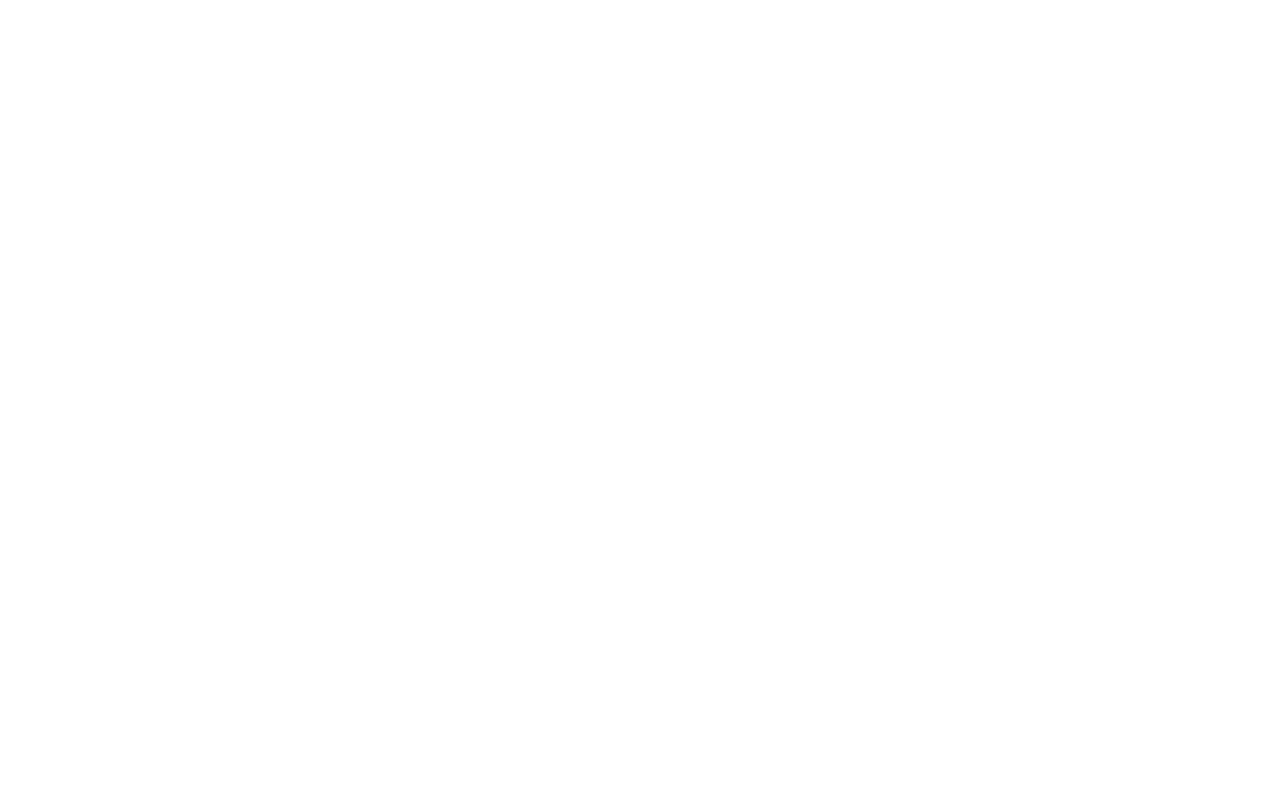
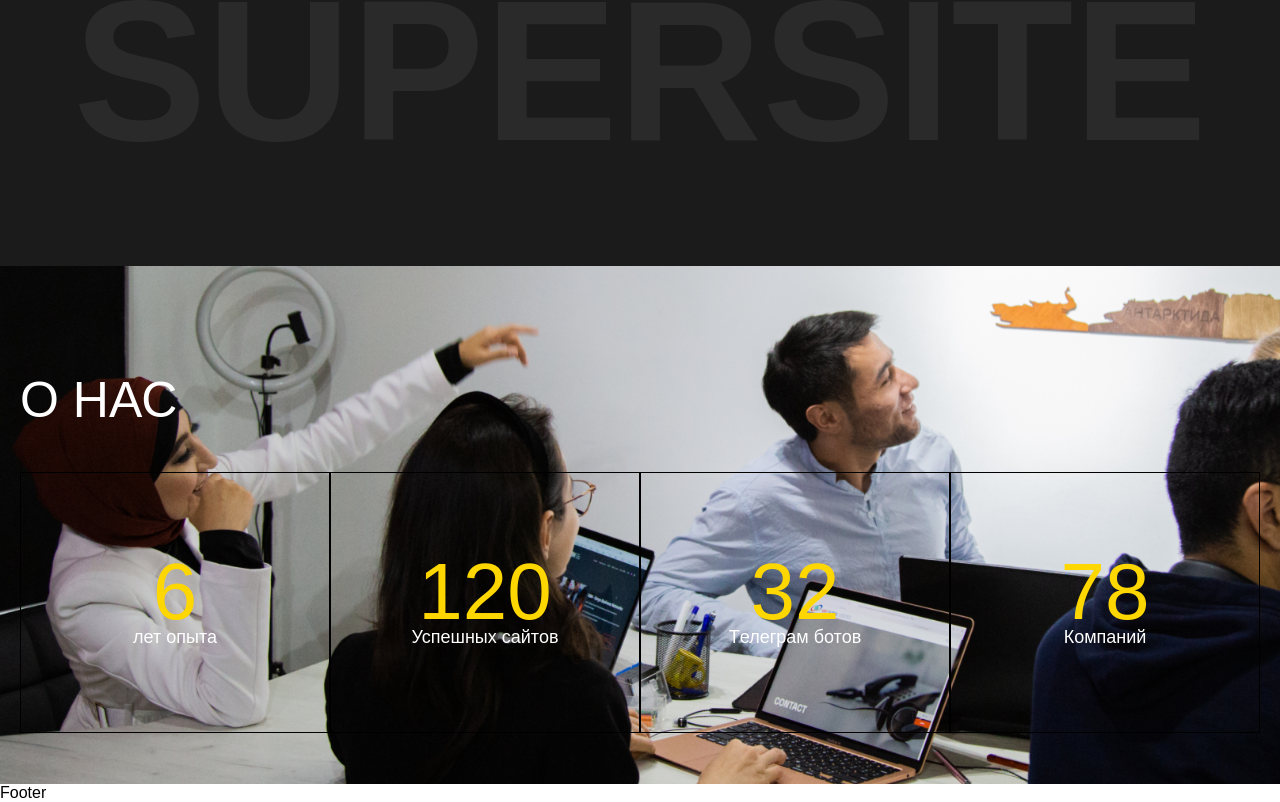
Before and after one commit to Islomjonsdev/supersite, a React (Vite) app: page / in a window 1280 px wide. Shown: the part 1229-2031 px from the top of the page. Before the commit the page ends 1181 px from the top, so only its background shows below. Built offline with nearby package versions, Linux system fonts and the light colour scheme.

Commit message:
supersite card done

```diff
--- /dev/null
+++ b/src/api/index.js
@@ -0,0 +1,20 @@
+const supersiteData = [
+    {
+        number: "6",
+        text: "лет опыта"
+    },
+    {
+        number: "120",
+        text: "Успешных сайтов"
+    },
+    {
+        number: "32",
+        text: "Tелеграм ботов"
+    },
+    {
+        number: "78",
+        text: "Компаний"
+    }
+]
+
+export { supersiteData }
--- a/src/components/Layout/Header/Header.scss
+++ b/src/components/Layout/Header/Header.scss
@@ -2,7 +2,7 @@
   background-color: #2a2a2a;
 
   .container {
-    max-width: 1440px;
+    max-width: 1420px;
     width: 100%;
     margin-right: auto;
     margin-left: auto;
--- a/src/components/Supersite/Supersite.jsx
+++ b/src/components/Supersite/Supersite.jsx
@@ -1,9 +1,16 @@
-import React from 'react'
+import React from "react";
+import "./Supersite.scss";
 
 const Supersite = () => {
   return (
-    <div>Supersite</div>
-  )
-}
+    <section className="supersite">
+      <div className="supersite_wrapper">
+        <div className="supersite_top">
+          <h1>Supersite</h1>
+        </div>
+      </div>
+    </section>
+  );
+};
 
-export default Supersite
+export default Supersite;
--- a/src/components/Supersite/Supersite.scss
+++ b/src/components/Supersite/Supersite.scss
@@ -0,0 +1,18 @@
+.supersite {
+  background: #1b1b1b;
+  .supersite_wrapper {
+    .supersite_top {
+      display: flex;
+      flex-direction: column;
+      align-items: center;
+      justify-content: center;
+      padding: 40px 0px 80px 0px;
+
+      h1 {
+        color: #2a2a2a;
+        font-size: 200px;
+        text-transform: uppercase;
+      }
+    }
+  }
+}
--- /dev/null
+++ b/src/components/SupersiteCard/SupersiteCard.jsx
@@ -0,0 +1,25 @@
+import React from "react";
+import { supersiteData } from "../../api";
+import "./SupersiteCard.scss";
+
+const SupersiteCard = () => {
+  return (
+    <section className="supersit_card">
+      <div className="container">
+        <div className="supersit_card_top">
+          <h3>о нас</h3>
+        </div>
+        <ul className="supersit_card_card">
+          {supersiteData?.map((card, id) => (
+            <li key={id}>
+              <span>{card?.number}</span>
+              <p>{card?.text}</p>
+            </li>
+          ))}
+        </ul>
+      </div>
+    </section>
+  );
+};
+
+export default SupersiteCard;
--- /dev/null
+++ b/src/components/SupersiteCard/SupersiteCard.scss
@@ -0,0 +1,73 @@
+.supersit_card {
+  position: relative;
+  height: 518px;
+  background-image: url("../../assets/images/body.png");
+  background-repeat: no-repeat;
+  background-size: cover;
+  padding-block: 100px;
+  @media (max-width: 1240px) {
+    height: 612px;
+  }
+  @media (max-width: 923px) {
+    padding-block: 30px;
+  }
+  @media (max-width: 710px) {
+    height: 412px;
+  }
+
+  .container {
+    max-width: 1400px;
+    width: 100%;
+    margin-right: auto;
+    margin-left: auto;
+    padding-left: 20px;
+    padding-right: 20px;
+  }
+
+  .supersit_card_top {
+    margin-bottom: 37px;
+    h3 {
+      font-style: normal;
+      font-weight: 300;
+      font-size: 50px;
+      line-height: 69px;
+      text-transform: uppercase;
+      color: rgb(255, 255, 255);
+    }
+  }
+
+  .supersit_card_card {
+    display: flex;
+    justify-content: space-between;
+    li {
+      max-width: 340px;
+      width: 100%;
+      display: flex;
+      flex-direction: column;
+      align-items: center;
+      justify-content: center;
+      padding: 84px 0px;
+      border: 1px solid black;
+      cursor: pointer;
+      &:hover {
+        background: #0000000d;
+      }
+      span {
+        font-style: normal;
+        font-weight: 300;
+        font-size: 80px;
+        line-height: 69px;
+        text-transform: uppercase;
+        color: rgb(255, 215, 0);
+      }
+
+      p {
+        font-style: normal;
+        font-weight: 400;
+        font-size: 18px;
+        line-height: 22px;
+        color: rgb(255, 255, 255);
+      }
+    }
+  }
+}
--- a/src/pages/Home/Home.jsx
+++ b/src/pages/Home/Home.jsx
@@ -1,6 +1,7 @@
 import React from "react";
 import Hero from "../../components/Hero/Hero";
 import Supersite from "../../components/Supersite/Supersite";
+import SupersiteCard from "../../components/SupersiteCard/SupersiteCard";
 import Voucher from "../../components/Voucher/Voucher";
 
 const Home = () => {
@@ -9,6 +10,7 @@
       <Hero />
       <Voucher />
       <Supersite />
+      <SupersiteCard />
     </main>
   );
 };
```
